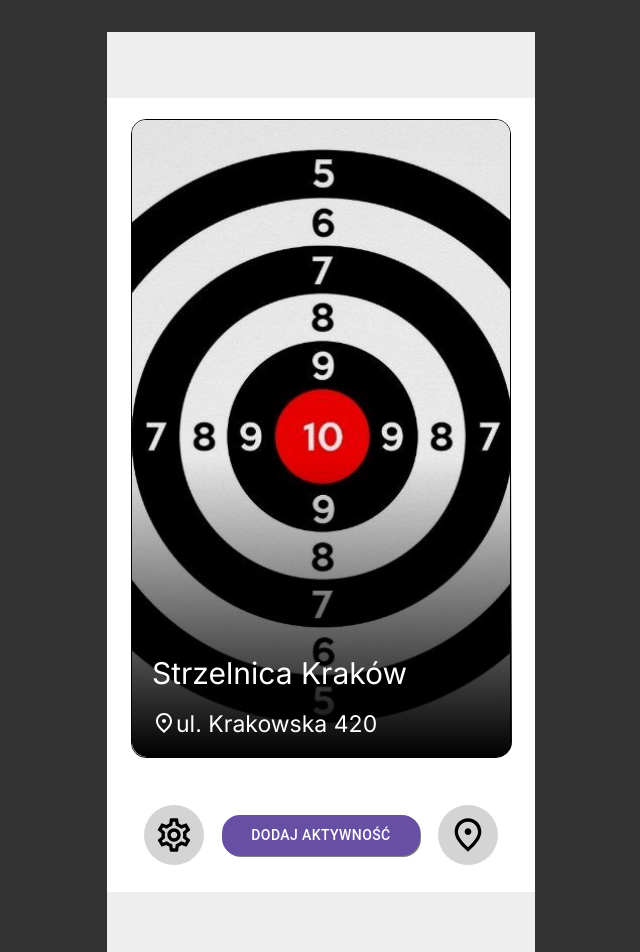
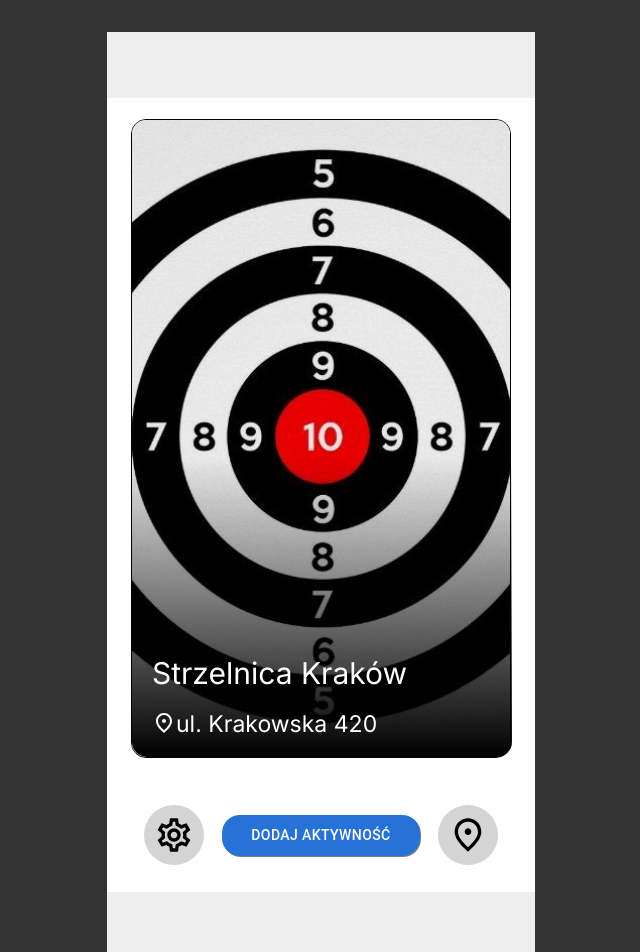
Before and after one commit to Truly-Depressed-Developers/move-it-mate, a Next.js app: page /swipe in a window 1280 px wide. Shown: the top 952 px of the page, without its empty margins (319-959 px from the left). Built offline with nearby package versions, Linux system fonts and the light colour scheme.

Commit message:
We changed the colour!

```diff
--- a/app/swipe/style.scss
+++ b/app/swipe/style.scss
@@ -101,7 +101,7 @@
                 border-radius: 18px;
                 font-size: 14px;
                 box-shadow: 1px 1px grey;
-                background-color: #6750A4;
+                background-color: #2772D7;
             }
 
             .picture-button {
```
